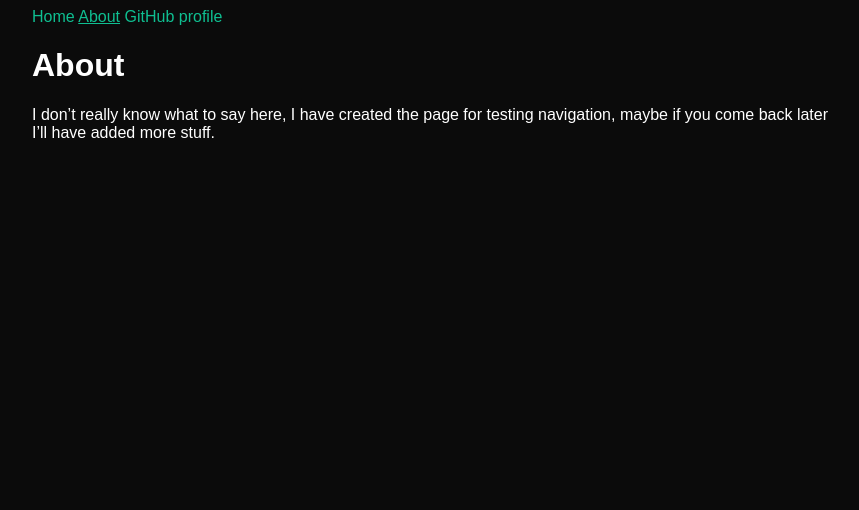
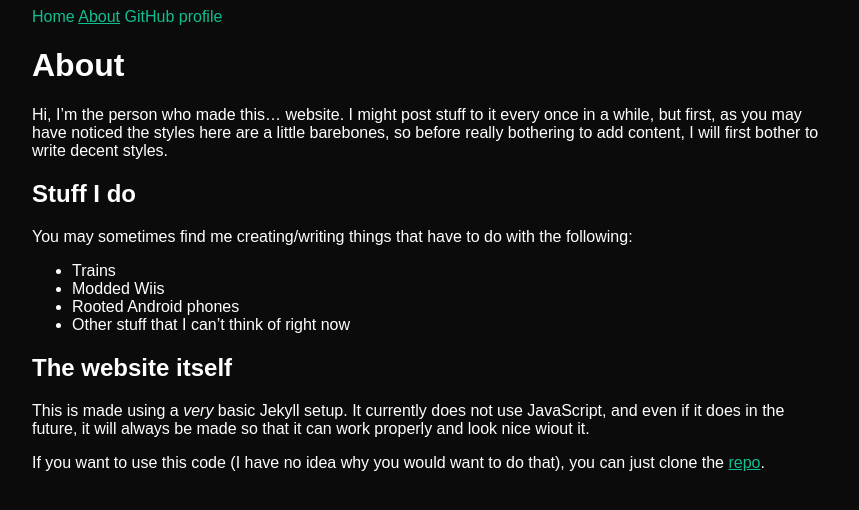
Before and after one commit to frenchtrainspotter/frenchtrainspotter.github.io, a Jekyll site: the page built from about.md, in a window 1280 px wide. Shown: the top 510 px of the page, without its empty margins (208-1067 px from the left). Built offline with Jekyll 4.4.1, drawn with Linux system fonts in a browser that asks for light colours.

Commit message:
Actual content for about page

```diff
--- a/about.md
+++ b/about.md
@@ -3,4 +3,16 @@ layout: default
 title: About
 ---
 # About
-I don’t really know what to say here, I have created the page for testing navigation, maybe if you come back later I’ll have added more stuff.
+Hi, I’m the person who made this… website. I might post stuff to it every once in a while, but first, as you may have noticed the styles here are a little barebones, so before really bothering to add content, I will first bother to write decent styles.
+
+## Stuff I do
+You may sometimes find me creating/writing things that have to do with the following:
+- Trains
+- Modded Wiis
+- Rooted Android phones
+- Other stuff that I can’t think of right now
+
+## The website itself
+This is made using a *very* basic Jekyll setup. It currently does not use JavaScript, and even if it does in the future, it will always be made so that it can work properly and look nice wiout it.
+
+If you want to use this code (I have no idea why you would want to do that), you can just clone the [repo](https://github.com/frenchtrainspotter/frenchtrainspotter.github.io).
```
